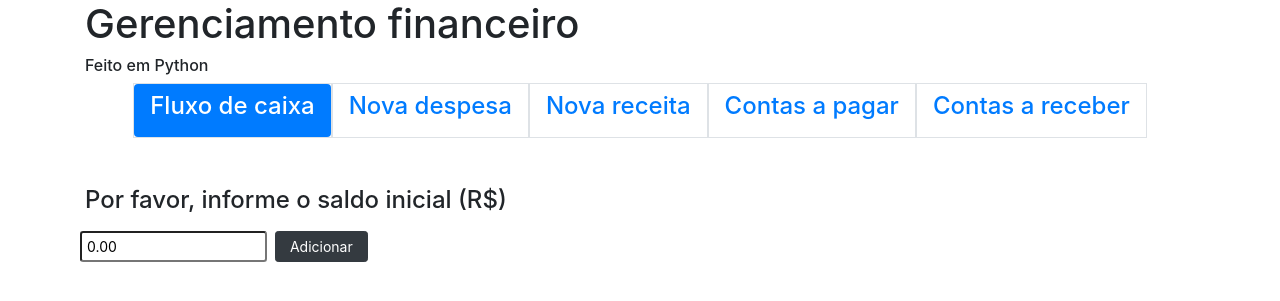
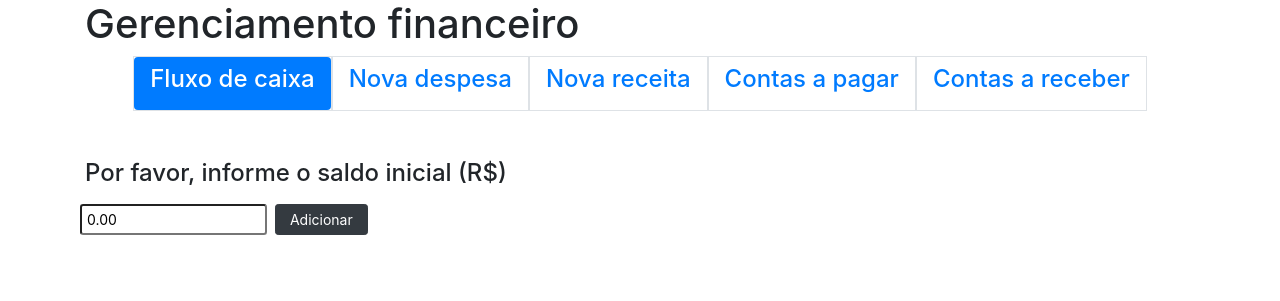
Before and after one commit to fabiosteixeira/PosWEB_Python_ProjetoFinal, a Django app: template myfinance/templates/index.html in a window 1280 px wide. Shown: the top 301 px of the page. Run offline with Django 3.2, Linux system fonts and the light colour scheme; the template is opened without the code that fills it, so the values that code supplies are empty; some libraries are stand-ins or nearby versions.

Commit message:
Ajuste visual

```diff
--- a/myfinance/templates/index.html
+++ b/myfinance/templates/index.html
@@ -60,7 +60,6 @@
         {% endif %}>
         <div class="container">
             <h1>Gerenciamento financeiro</h1>
-            <h6>Feito em Python</h6>
 
             <ul class="nav justify-content-center nav-pills">
                 <li class="nav-item border">
```
